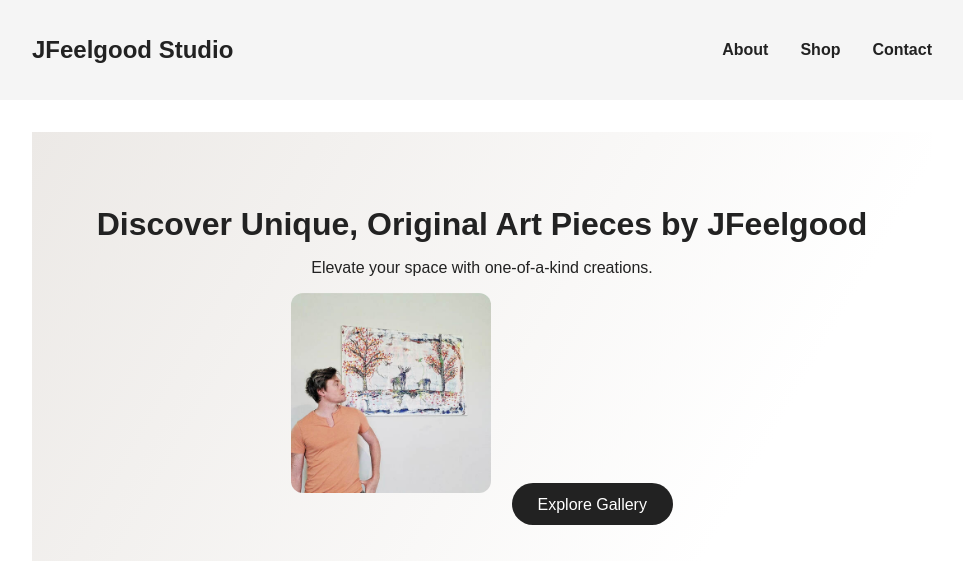
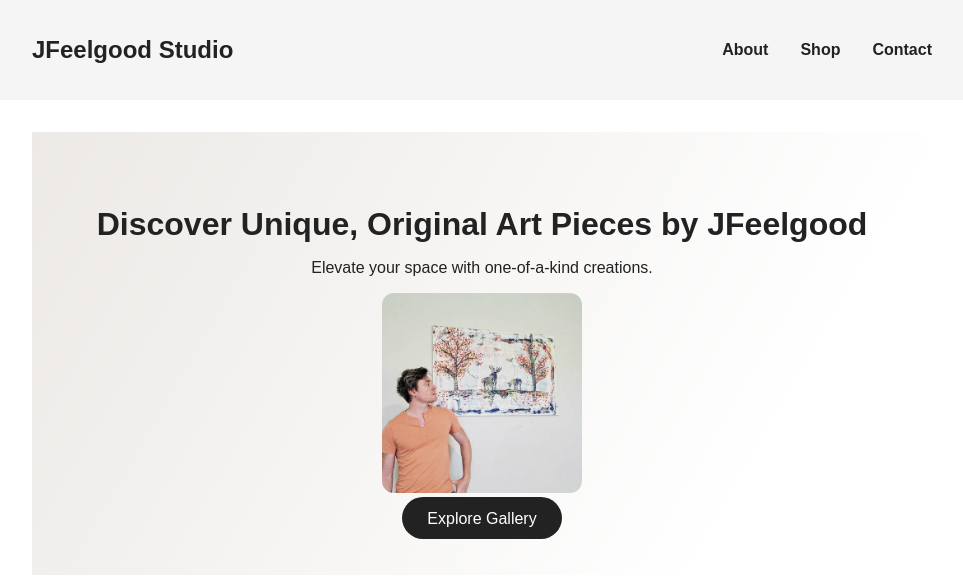
Before and after one commit to JFeelgoodOfficial/JFeelgood, a Jekyll site: the page built from index.md, in a window 1280 px wide. Shown: the top 583 px of the page, without its empty margins (158-1121 px from the left). Built offline with Jekyll 4.4.1, drawn with Linux system fonts in a browser that asks for light colours.

Commit message:
Update index.md

```diff
--- a/index.md
+++ b/index.md
@@ -6,7 +6,9 @@ title: Home
 <div class="hero-banner">
   <h2>Discover Unique, Original Art Pieces by JFeelgood</h2>
   <p>Elevate your space with one-of-a-kind creations.</p>
-  <img src="assets/images/JFeelgood_portrait2.jpg" alt="Portrait_of_JFeelgood_01" style="max-width:200px;border-radius:12px;float:center;margin:0 1em 1em 0;" />
+  <img src="assets/images/JFeelgood_portrait2.jpg"
+     alt="Portrait_of_JFeelgood_01"
+     style="max-width:200px; border-radius:12px; display:block; margin:0 auto 1em auto;" />
   <a class="cta-button" href="/shop">Explore Gallery</a>
 </div>
 
```
